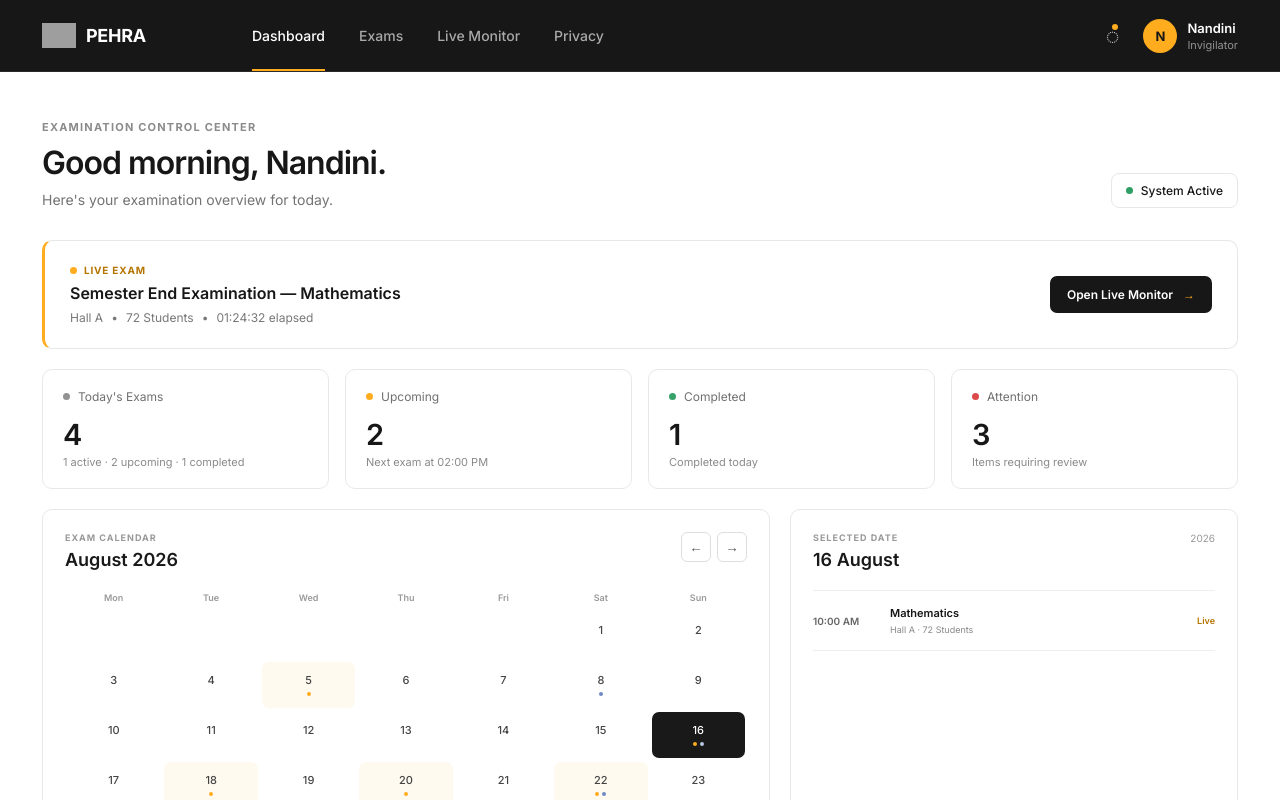
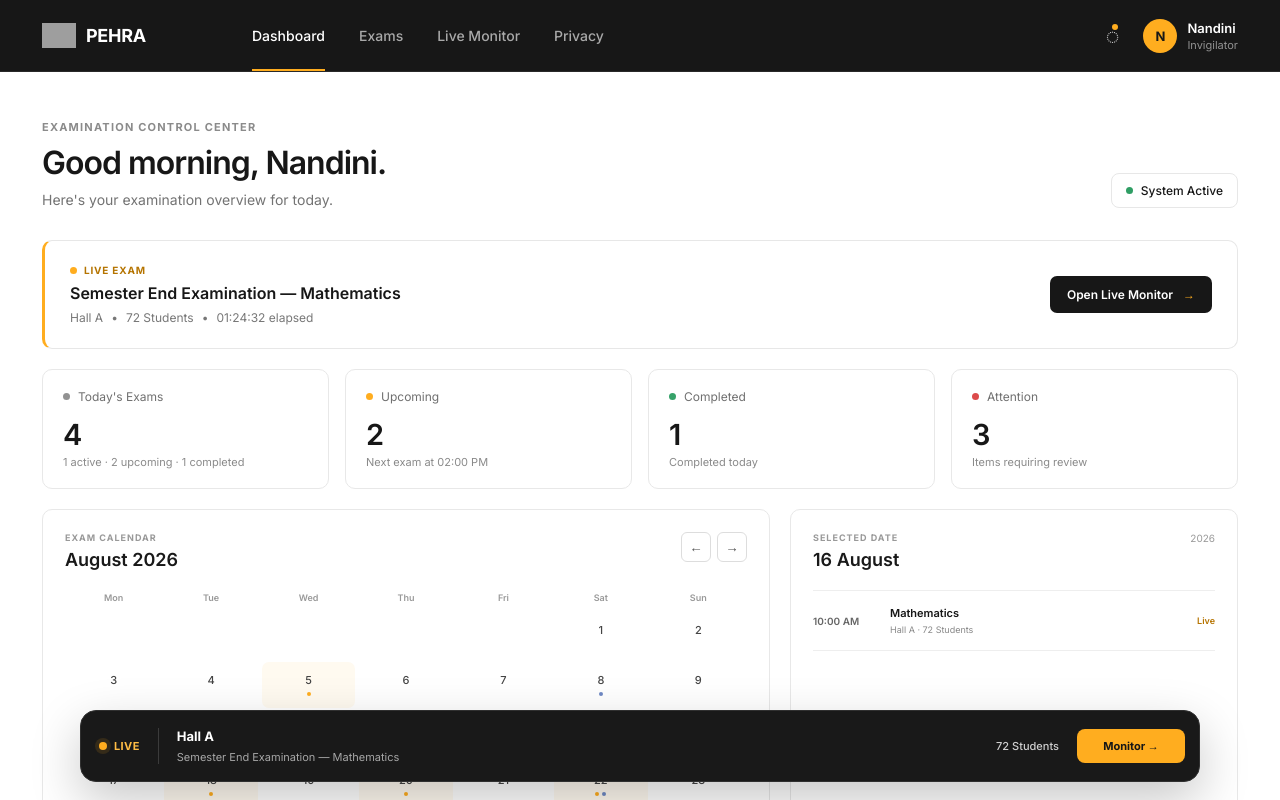
Before and after one commit to nandinirawt/PEHRA, a React app in the folder frontend/: page / in a window 1280 px wide. Shown: the top 800 px of the page. Built offline with nearby package versions, Linux system fonts and the light colour scheme; grey boxes are pictures that could not be loaded; the HTML template or start-up script is replaced by a standard one.

Commit message:
added dock

```diff
--- a/frontend/src/ActiveExamDock.jsx
+++ b/frontend/src/ActiveExamDock.jsx
@@ -1,6 +1,11 @@
-function ActiveExamDock() {
+function ActiveExamDock({ onMonitor }) {
   return (
-    <div className="active-exam-dock">
+    <button
+      className="active-exam-dock"
+      onClick={onMonitor}
+      type="button"
+      aria-label="Open live monitor"
+    >
       <div className="dock-status">
         <span className="dock-pulse"></span>
         LIVE
@@ -19,10 +24,10 @@ function ActiveExamDock() {
         72 Students
       </div>
 
-      <div className="dock-time">
-        01:24:32
+      <div className="dock-monitor">
+        Monitor →
       </div>
-    </div>
+    </button>
   );
 }
 
--- a/frontend/src/app.jsx
+++ b/frontend/src/app.jsx
@@ -1,6 +1,7 @@
 import { useState } from "react";
 import Dashboard from "./Dashboard.jsx";
 import Exams from "./Exams.jsx";
+import ActiveExamDock from "./ActiveExamDock.jsx";
 import "./App.css";
 
 function App() {
@@ -125,6 +126,9 @@ function App() {
           <p>Privacy page will be built next.</p>
         </main>
       )}
+      <ActiveExamDock
+  onMonitor={() => setPage("live")}
+/>
 
     </div>
   );
--- a/frontend/src/index.css
+++ b/frontend/src/index.css
@@ -892,24 +892,177 @@ button {
 
     gap: 20px;
   }
+}
+
+  /* =========================================================
+   GLOBAL ACTIVE EXAM DOCK
+========================================================= */
 
 .active-exam-dock {
-    bottom: 12px;
+  position: fixed;
 
-    gap: 9px;
+  left: 50%;
+  bottom: 18px;
+
+  transform: translateX(-50%);
+
+  width: min(1120px, calc(100vw - 48px));
+
+  min-height: 72px;
+
+  z-index: 2000;
+
+  display: grid;
+
+  grid-template-columns:
+    auto
+    1px
+    minmax(280px, 1fr)
+    auto
+    auto;
+
+  align-items: center;
+
+  gap: 18px;
+
+  padding: 10px 14px 10px 18px;
+
+  border: 1px solid #303030;
+  border-radius: 16px;
+
+  background: #191919;
+  color: #ffffff;
+
+  box-shadow:
+    0 18px 50px rgba(0, 0, 0, 0.22);
+
+  cursor: pointer;
+
+  text-align: left;
+
+  transition:
+    transform 0.18s ease,
+    box-shadow 0.18s ease;
 }
 
+.active-exam-dock:hover {
+  transform: translateX(-50%) translateY(-2px);
+
+  box-shadow:
+    0 22px 55px rgba(0, 0, 0, 0.28);
+}
+
+
+/* LIVE */
+
+.dock-status {
+  display: flex;
+
+  align-items: center;
+
+  gap: 7px;
+
+  color: #ffbd45;
+
+  font-size: 11px;
+
+  font-weight: 700;
+
+  letter-spacing: 0.4px;
+}
+
+.dock-pulse {
+  width: 8px;
+  height: 8px;
+
+  border-radius: 50%;
+
+  background: #ffad1f;
+
+  box-shadow:
+    0 0 0 4px rgba(255, 173, 31, 0.12);
+}
+
+
+/* DIVIDER */
+
+.dock-divider {
+  width: 1px;
+  height: 36px;
+
+  background: #3b3b3b;
+}
+
+
+/* EXAM INFO */
+
 .dock-info {
+  display: flex;
+
+  flex-direction: column;
+
+  gap: 3px;
+
   min-width: 0;
 }
 
+.dock-info strong {
+  color: #ffffff;
+
+  font-size: 13px;
+
+  font-weight: 700;
+}
+
 .dock-info span {
-    max-width: 150px;
-
-    white-space: nowrap;
+  max-width: 430px;
 
   overflow: hidden;
 
   text-overflow: ellipsis;
+
+  white-space: nowrap;
+
+  color: #a6a6a6;
+
+  font-size: 11px;
 }
+
+
+/* STUDENTS */
+
+.dock-students {
+  color: #d0d0d0;
+
+  font-size: 11px;
+
+  font-weight: 500;
+
+  white-space: nowrap;
 }
+
+
+/* MONITOR BUTTON */
+
+.dock-monitor {
+  display: flex;
+
+  align-items: center;
+  justify-content: center;
+
+  min-width: 108px;
+
+  padding: 10px 16px;
+
+  border-radius: 8px;
+
+  background: #ffad1f;
+
+  color: #171717;
+
+  font-size: 11px;
+
+  font-weight: 700;
+
+  white-space: nowrap;
+}
```
Also changed, not shown: 1 other file (tests, documents, lock files or other folders). Lines whose indentation alone changed are shown as unchanged.
